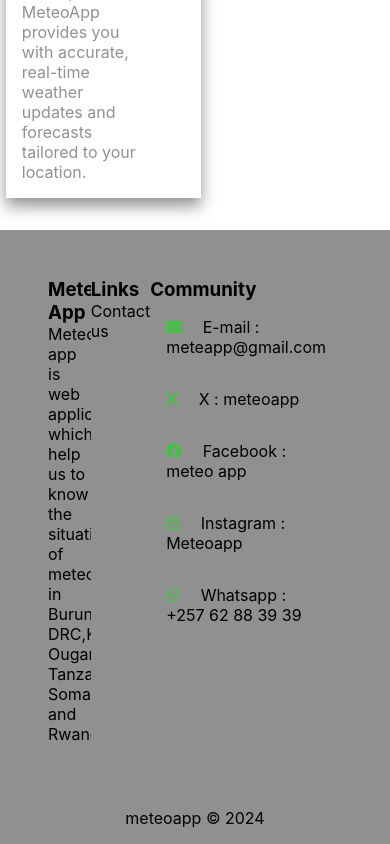
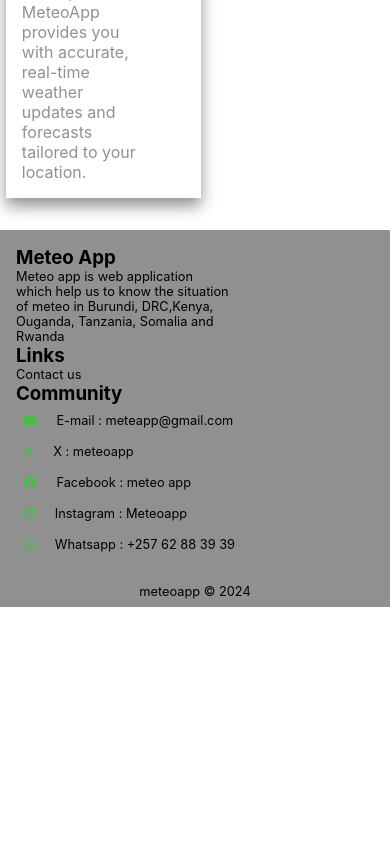
Before and after one commit to uzairsaid/ReactExericise, a React (Create React App) app: page / in a window 390 px wide. Shown: the part 984-1828 px from the top of the page. After the commit the page ends 1591 px from the top, so only its background shows below. Built offline with nearby package versions, Linux system fonts and the light colour scheme.

Commit message:
added responsive in footer

```diff
--- a/src/style/footer.scss
+++ b/src/style/footer.scss
@@ -1,4 +1,4 @@
-@import './slide_card.scss';
+@import "./slide_card.scss";
 
 .footer {
   background-color: $secondary-color;
@@ -15,11 +15,9 @@
     .footer-description {
       width: 40%;
       overflow: auto;
-
     }
-        .social-media p{
+    .social-media p {
       padding: 1rem;
-
     }
   }
 
@@ -27,5 +25,54 @@
     text-align: center;
     padding: 1rem;
   }
+}
 
+@media (max-width: 576px) {
+  .footer {
+    p {
+      font-size: 0.8rem;
     }
+    .footer-content {
+      padding: 1rem;
+      flex-direction: column;
+      align-items: start;
+      .footer-description {
+        width: 60%;
+        overflow: auto;
+      }
+      .social-media p {
+        padding: 0.5rem;
+      }
+    }
+
+    .copy-right {
+      text-align: center;
+      padding: 0.5rem;
+    }
+  }
+}
+
+@media (min-width: 576px) and (max-width: 768px) {
+  .footer {
+    p {
+      font-size: 1rem;
+    }
+    .footer-content {
+      padding: 1rem;
+      flex-direction: column;
+      align-items: normal;
+      .footer-description {
+        width: 70%;
+        overflow: auto;
+      }
+      .social-media p {
+        padding: 0.8rem;
+      }
+    }
+
+    .copy-right {
+      text-align: center;
+      padding: 0.5rem;
+    }
+  }
+}
```
Lines whose indentation alone changed are shown as unchanged.
